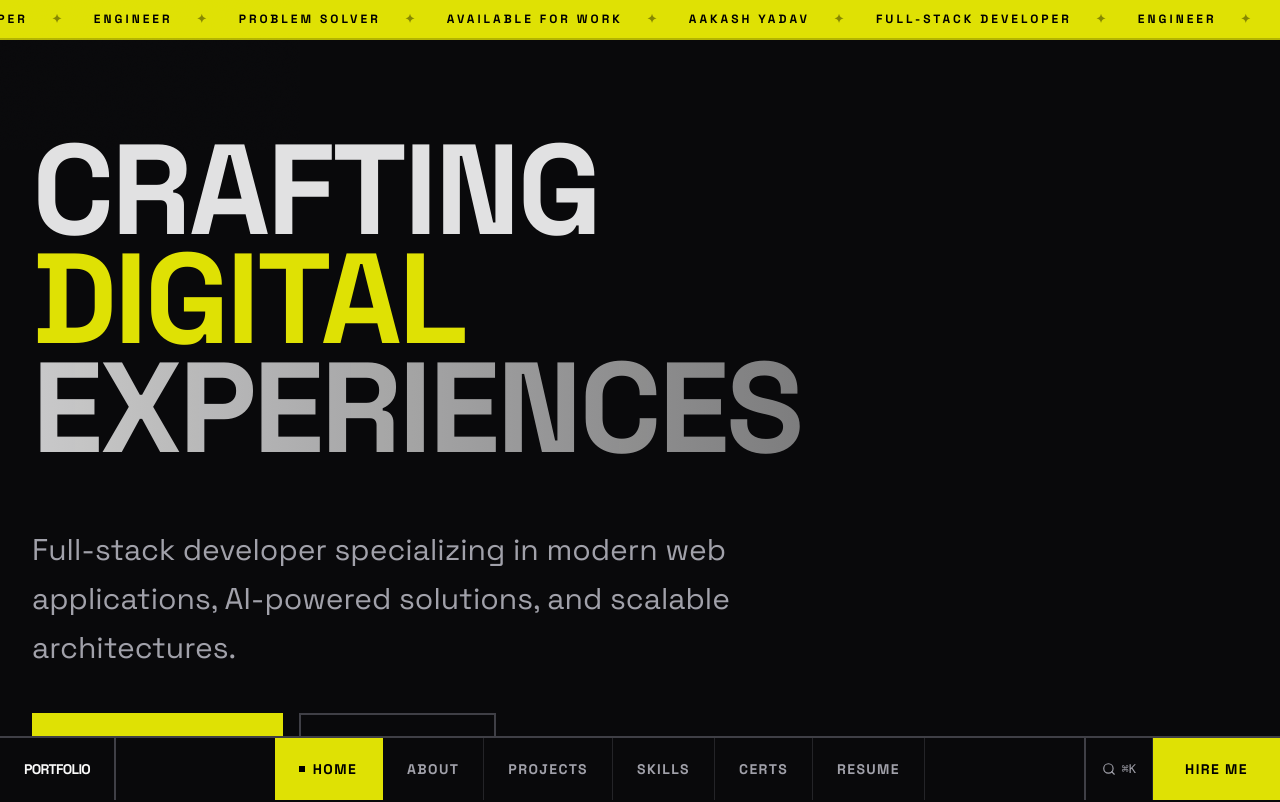
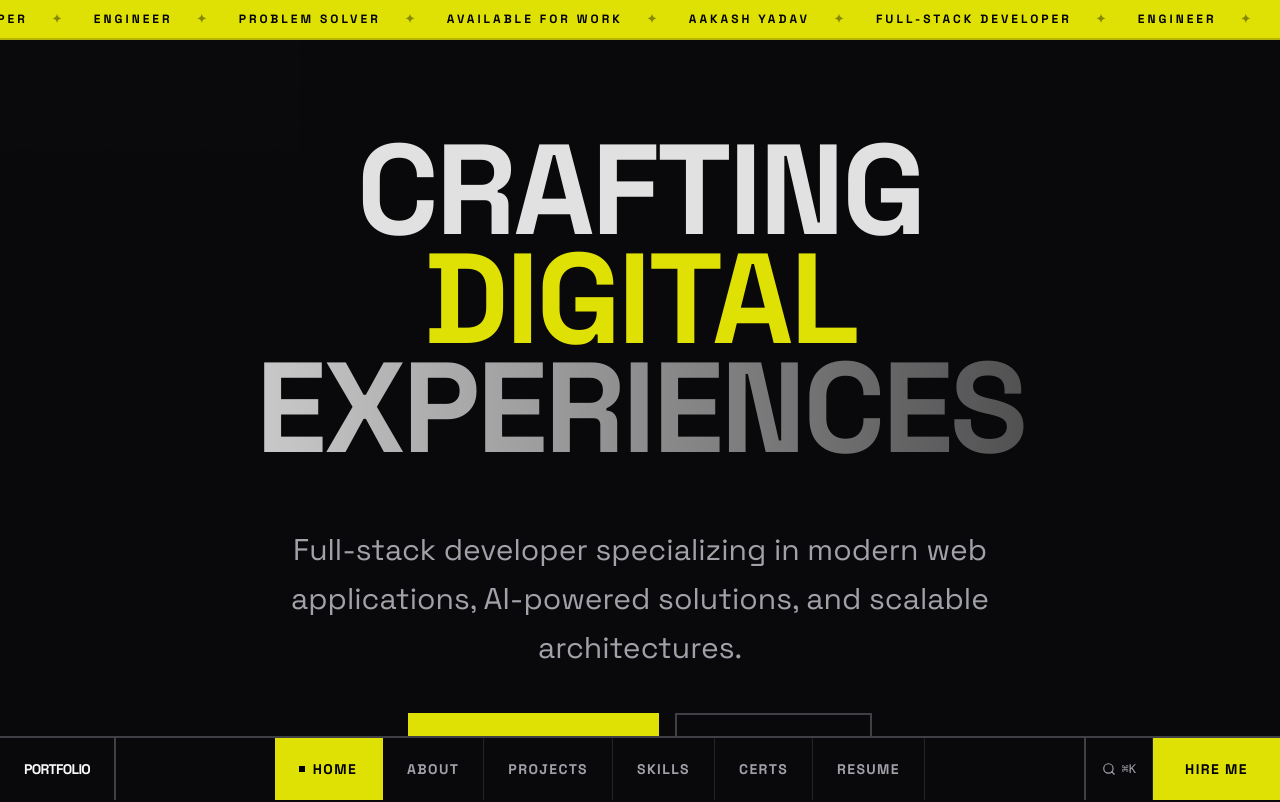
Before and after one commit to Superbiouss/Portfolio, a Next.js app: page / in a window 1280 px wide. Shown: the top 802 px of the page. Built offline with nearby package versions, Linux system fonts and the light colour scheme; no server answers; the database is empty.

Commit message:
style: center align hero section content and layout elements

```diff
--- a/src/app/home-client.tsx
+++ b/src/app/home-client.tsx
@@ -28,7 +28,7 @@ export default function HomeClient({ stats, featuredProjects, bio }: HomeClientP
         {/* Subtle Ambient Background Gradients */}
 
 
-        <motion.div style={{ scale: heroScale, opacity: heroOpacity }} className="max-w-[95vw] mx-auto w-full relative z-10">
+        <motion.div style={{ scale: heroScale, opacity: heroOpacity }} className="max-w-[95vw] mx-auto w-full relative z-10 text-center flex flex-col items-center">
           <motion.h1
             initial={{ opacity: 0, y: 50, filter: "blur(10px)" }}
             animate={{ opacity: 1, y: 0, filter: "blur(0px)" }}
@@ -47,12 +47,12 @@ export default function HomeClient({ stats, featuredProjects, bio }: HomeClientP
             initial={{ opacity: 0, y: 30 }}
             animate={{ opacity: 1, y: 0 }}
             transition={{ duration: 0.8, delay: 0.2, ease: [0.16, 1, 0.3, 1] }}
-            className="mt-10 md:mt-16 max-w-3xl"
+            className="mt-10 md:mt-16 max-w-3xl mx-auto flex flex-col items-center"
           >
             <p className="text-xl md:text-2xl lg:text-3xl text-muted-foreground leading-relaxed font-light">
               {bio || "Full-stack developer specializing in modern web applications, AI-powered solutions, and scalable architectures."}
             </p>
-            <div className="flex flex-wrap gap-4 mt-10">
+            <div className="flex flex-wrap justify-center gap-4 mt-10">
               <Button variant="primary" size="lg" asChild>
                 <Link href="/projects" className="group flex items-center">
                   VIEW PROJECTS
```
